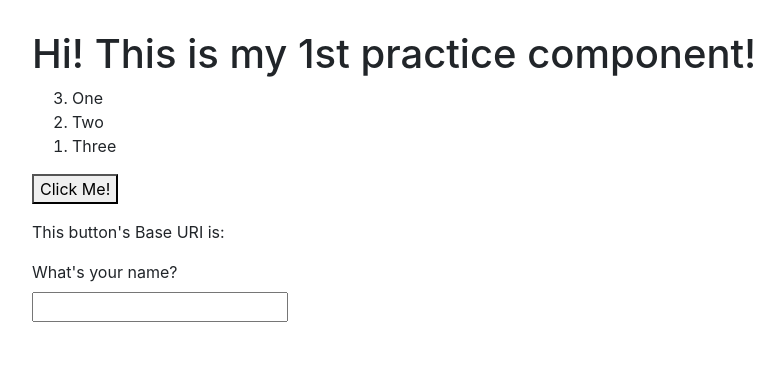
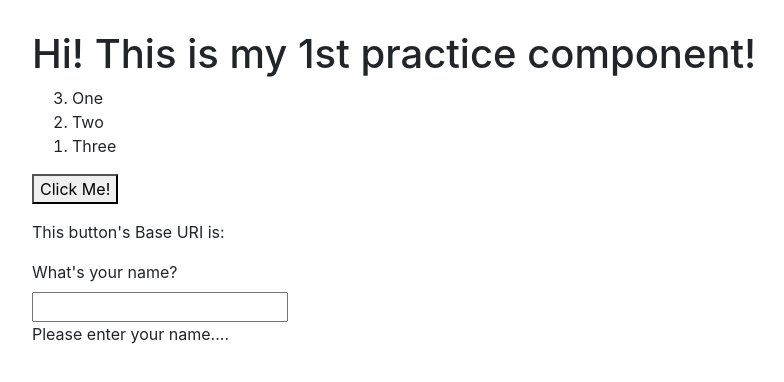
Before and after one commit to dazcha76/angular-daily-practice, an Angular app: page / in a window 1280 px wide. Shown: the top 382 px of the page, without its empty margins (38-822 px from the left). Built offline with nearby package versions, Linux system fonts and the light colour scheme.

Commit message:
used *ngIf else to either ask for a name or display a name

```diff
--- a/src/app/day1/day1.component.html
+++ b/src/app/day1/day1.component.html
@@ -16,7 +16,10 @@
 
         <label>What's your name?</label><br>
         <input type="text" [(ngModel)]="name">
-        <p *ngIf="name !== ''">You're name is {{ name }}</p>
+        <p *ngIf="name !== ''; else noName">You're name is {{ name }}</p>
+        <ng-template #noName>
+            <p>Please enter your name....</p>
+        </ng-template>
 
         <p *ngFor="let click of buttonClicks; let i = index">You clicked the button {{ i + 1 }} times!</p>
     </div>
```
